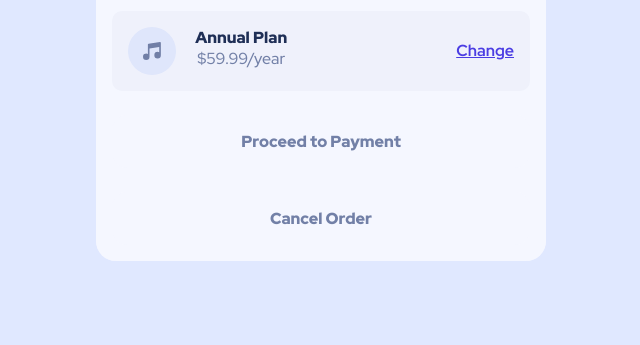
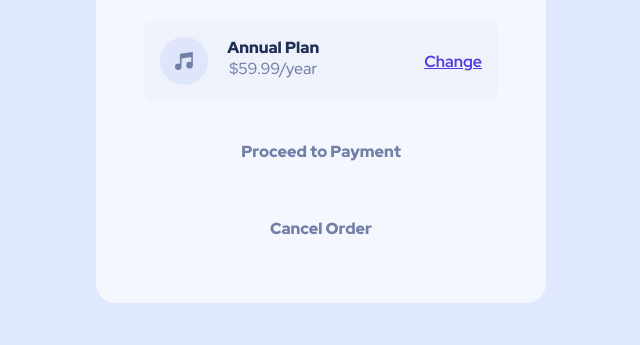
Before and after one commit to sidneyfrancois/order-summary, a plain HTML site: page index.html in a window 1280 px wide. Shown: the part 455-800 px from the top of the page, without its empty margins (319-959 px from the left). Drawn offline with Linux system fonts and the light colour scheme.

Commit message:
fix padding of card in desktop mode

```diff
--- a/style.css
+++ b/style.css
@@ -39,6 +39,11 @@ body {
   color: var(--neutral-desaturated-blue);
 }
 
+.card-info {
+  padding: 1rem;
+  width: 100%;
+}
+
 @media (min-width: 600px) {
   body {
     background: var(--primary-pale-blue) var(--desktop-background) no-repeat 0%
@@ -48,11 +53,10 @@ body {
   .card {
     max-width: 450px;
   }
-}
 
-.card-info {
-  padding: 1rem;
-  width: 100%;
+  .card-info {
+    padding: 3rem;
+  }
 }
 
 .card-info h2 {
```
